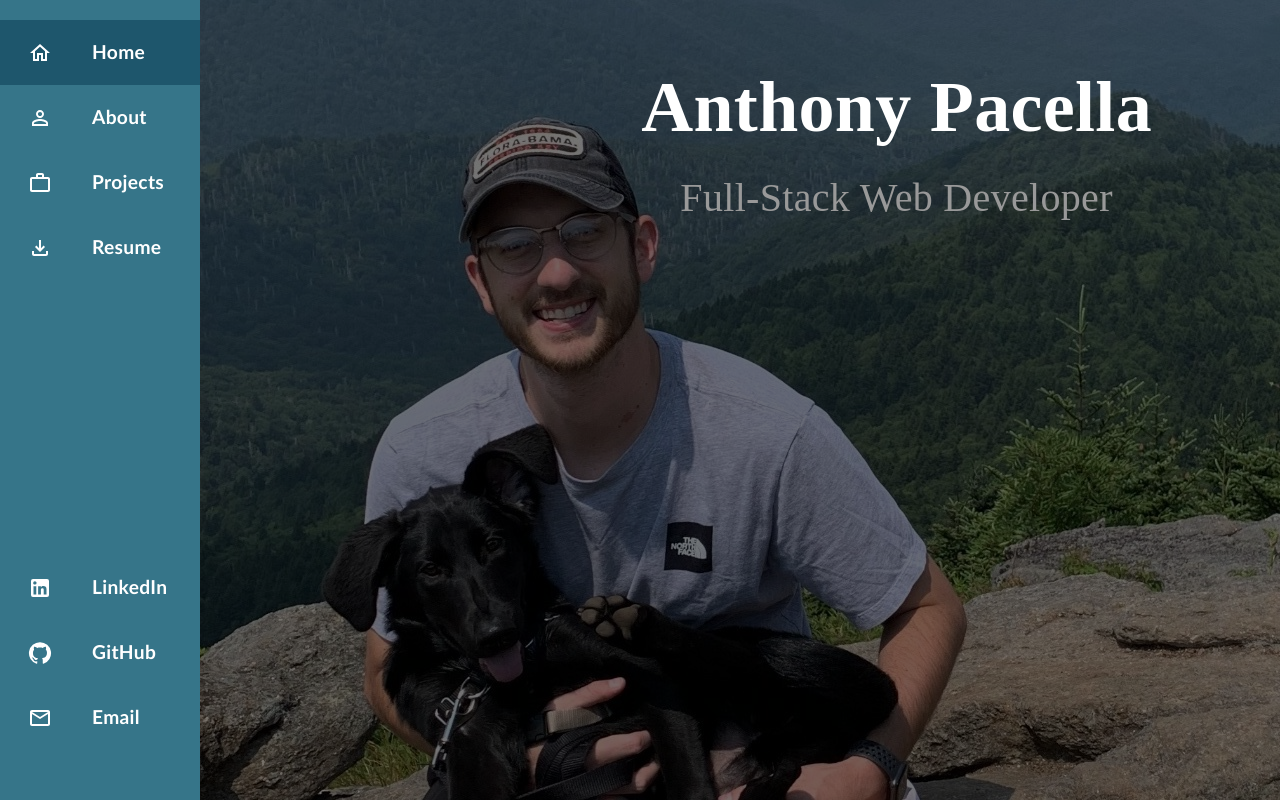
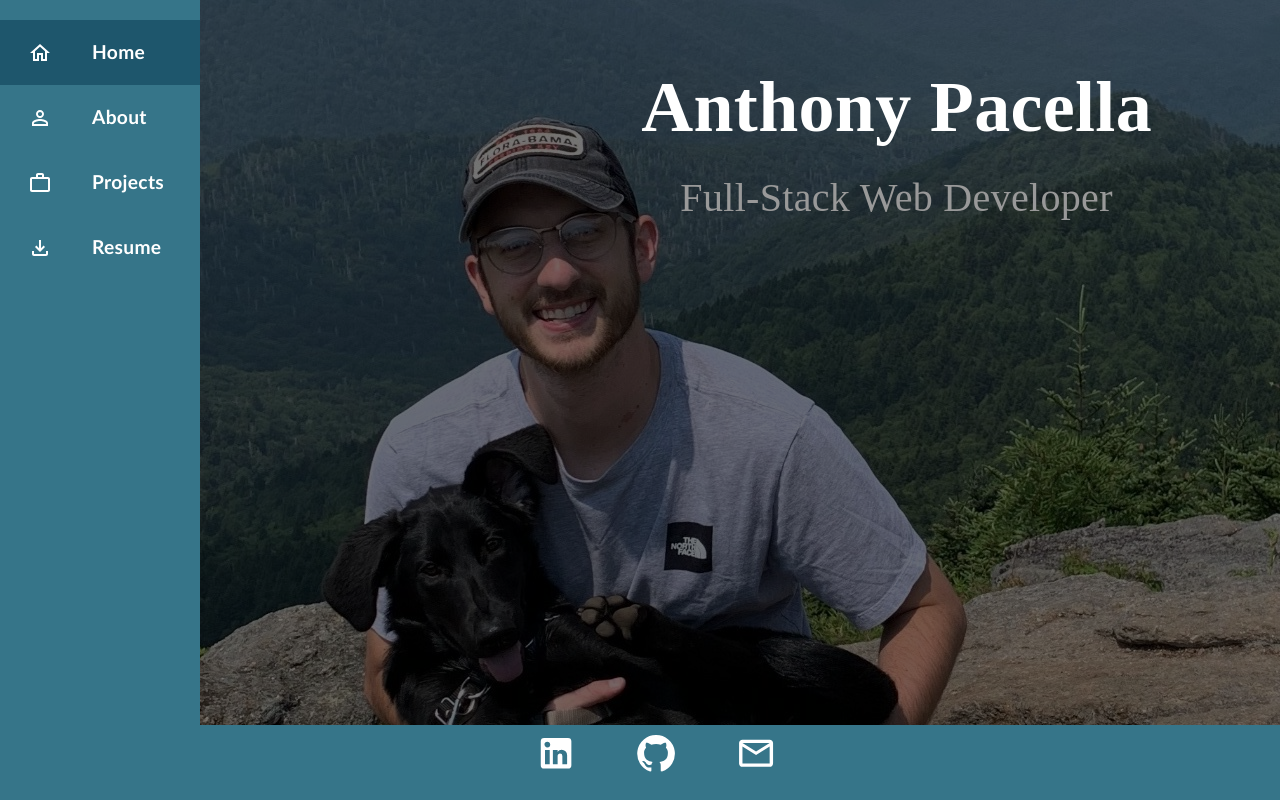
Before and after one commit to anthonypacella/ReactPortfolio, a React (Create React App) app: page / in a window 1280 px wide. Built offline with nearby package versions, Linux system fonts and the light colour scheme; the HTML template or start-up script is replaced by a standard one.

Commit message:
header and footer component added

```diff
--- a/src/App.js
+++ b/src/App.js
@@ -1,8 +1,9 @@
 import React from "react";
-import Sidebar from "./components/Sidebar.js";
+import Header from "./components/Header.js";
 import Hero from "./components/Hero.js";
 import AboutMe from "./components/AboutMe.js";
 import Projects from "./components/Project.js";
+import Footer from './components/Footer';
 import { BrowserRouter as Router, Routes, Route } from 'react-router-dom';
 import Banner from './assets/images/Banner.jpg'
 import '../src/assets/styles/style.css'
@@ -18,21 +19,24 @@ function App() {
                   {
                     <div id="hero" className="hero route bg-image" style = {{ backgroundImage: `url(${Banner})` }}>
                       <div class = "overlay-itro"> </div>
-                        <Sidebar/>
+                        <Header/>
                         <Hero/>
+                        <Footer/>
                     </div>
                   }>
                 </Route>
                 <Route path = '/aboutme' element = {
                     <div className = 'bg-dark'>
-                        <Sidebar/>
+                        <Header/>
                         <AboutMe/>
+                        <Footer/>
                     </div> }>
                 </Route>
                 <Route path = '/projects' element = {
                     <div className = 'bg-dark'>
-                        <Sidebar/>
+                        <Header/>
                         <Projects/>
+                        <Footer/>
                     </div> }>
                 </Route>
               </Routes>
--- a/src/assets/styles/style.css
+++ b/src/assets/styles/style.css
@@ -138,6 +138,7 @@ body {
     overflow: hidden;
     margin-left: 250px;
     margin-right: 50px;
+    margin-bottom: 40000px;
   }
 
   .section-bg {
@@ -322,6 +323,7 @@ nav {
 .belowhero {
     margin-left: 125px;
     margin-right: 125px;
+    margin-bottom: 40px;
 }
 
 .pt-3 {
@@ -402,7 +404,7 @@ nav {
 
 }
 
-.row #icon {
+.row #navicon {
   flex: 40%;
   display: grid;
   place-items: center;
@@ -423,25 +425,8 @@ nav {
   background-color: #1E566C;
 }
 
-
-.contactnavList {
-  height: auto;
-  padding: 0;
-  width: 100%;
-  margin-top: auto;
-  margin-bottom: 50px;
-}
-
 .contactnavList .row {
-  width: 100%;
-  height: 65px;
-  list-style-type: none;
-  margin: 0%;
-  display: flex;
-  flex-direction: row;
   color: white;
-  justify-content: center;
-  align-items: center;
   font-family: 'Trebuchet MS', 'Lucida Sans Unicode', 'Lucida Grande', 'Lucida Sans', Arial, sans-serif;
 
 }
@@ -477,6 +462,7 @@ nav {
 .aboutme {
   margin-left: 250px;
   margin-top: 10px;
+  margin-bottom: 100px;
 }
 
 .projectCard {
@@ -493,6 +479,7 @@ html {
 
 .projectContainer {
   padding: 5px;
+  margin-bottom: 100px;
 }
 
 .fadein{
@@ -512,3 +499,39 @@ html {
     margin-top: auto;
     margin-bottom: 5px;
     }
+
+    .footer {
+      position: fixed;
+      left: 0;
+      bottom: 0;
+      width: 100%;
+      background-color: #367589;
+      color: white;
+      text-align: center;
+      height: 75px;
+    }
+
+    .footerLink {
+      width: 8%;
+      display: inline-block;
+      list-style: none;
+      height: 100%;
+    }
+
+    .footerLink #icon{
+      margin-top: 15px;
+      transform: scale(1.7);
+    }
+
+    .footerLink:hover {
+    cursor: pointer;
+    background-color: #1E566C;
+    }
+
+    .footerList {
+      height: 100%;
+    }
+
+    .aboutMeContainer {
+      margin-bottom: 100px;
+    }
--- a/src/components/AboutMe.js
+++ b/src/components/AboutMe.js
@@ -5,10 +5,11 @@ import headshot from '../assets/images/Headshot.png'
 function aboutMe() {
     return (
         <div className = "aboutme section-title bg-dark">
+            <div className = 'aboutMeContainer'>
             <h2 className = 'bg-dark aboutTitle'>About Me</h2>
-            <div className = "aboutTitleContainer bg-dark">
-                <h3 className = "aboutTitle"> Hello! My name is Anthony Pacella. </h3>
-            </div>
+                <div className = "aboutTitleContainer bg-dark">
+                    <h3 className = "aboutTitle"> Hello! My name is Anthony Pacella. </h3>
+                </div>
 
             <p className = "aboutMeText">I am a 28 year old living in Ohio, hoping to becoming a professional web developer in the near future. Some of my favorite things to do are spend time with my fiancèe and dog and play golf, darts, and pub trivia. I currently work as an HVAC engineer for a HVAC construction company.
             </p>
@@ -34,7 +35,7 @@ function aboutMe() {
             <div className = 'headshotContainer'>
             <img src= {headshot} class="circle headshot" alt=""></img>
             </div>
-
+            </div>
         </div>
     );
 }
--- /dev/null
+++ b/src/components/Footer.js
@@ -0,0 +1,24 @@
+import React from 'react';
+import '../../src/assets/styles/style.css';
+import { ContactData } from './ContactData';
+
+function Footer() {
+return (
+    <div className = 'footer'>
+            <ul className = 'footerList'>
+                {ContactData.map((val,key) => {
+                    return (
+                        <div className = 'footerLink'>
+                            <li key={key} onClick={()=> {window.location.href = val.link}}>
+                            {" "}
+                            <div id='icon'>{val.icon}</div>{" "}
+                        </li>
+                        </div>
+                    );
+                })}
+            </ul>
+    </div>
+);
+}
+
+export default Footer;
--- a/src/components/Sidebar.js
+++ b/src/components/Header.js
@@ -1,14 +1,13 @@
 import React from 'react';
 import '../../src/assets/styles/style.css'
-import { SidebarData } from './SidebarData'
-import { ContactData } from './ContactData';
+import { Navigation } from './Navigation'
 import resume from '../assets/Resume.pdf';
 
 function sideBar() {
     return (
         <div className="sidenav">
             <ul className = 'sidenavList'>
-                {SidebarData.map((val,key) => {
+                {Navigation.map((val,key) => {
                     return (
                         <li key={key} className = 'row' id = {window.location.pathname === val.link ? "active" : ""}onClick={()=> {
                             if (val.title === 'Resume') {
@@ -19,18 +18,7 @@ function sideBar() {
                             }
                         }}>
                             {" "}
-                            <div id='icon'>{val.icon}</div>{" "}
-                            <div id='title'>{val.title}</div>
-                        </li>
-                    );
-                })}
-            </ul>
-            <ul className = 'contactnavList'>
-                {ContactData.map((val,key) => {
-                    return (
-                        <li key={key} className = 'row' onClick={()=> {window.location.href = val.link}}>
-                            {" "}
-                            <div id='icon'>{val.icon}</div>{" "}
+                            <div id='navicon'>{val.icon}</div>{" "}
                             <div id='title'>{val.title}</div>
                         </li>
                     );
--- a/src/components/SidebarData.js
+++ b/src/components/Navigation.js
@@ -4,7 +4,7 @@ import AboutIcon from '@mui/icons-material/PersonOutline';
 import WorkIcon from '@mui/icons-material/WorkOutline';
 import FileDownloadOutlinedIcon from '@mui/icons-material/FileDownloadOutlined';
 
-export const SidebarData = [
+export const Navigation = [
     {
         title: 'Home',
         icon: <HomeIcon />,
--- a/src/components/Project.js
+++ b/src/components/Project.js
@@ -1,8 +1,6 @@
 import React from 'react';
 import '../../src/assets/styles/style.css';
 import { ProjectData } from './ProjectData';
-import pic from '../assets/images/FinalProjectImage.jpeg'
-
 
 function Project() {
   return (
--- a/src/components/ProjectData.js
+++ b/src/components/ProjectData.js
@@ -1,4 +1,3 @@
-import React from "react";
 import FinalProjectPhoto from '../assets/images/FinalProjectImage.jpeg';
 import Project2Photo from '../assets/images/Project2Image.png'
 import Project3Photo from '../assets/images/Project3Image.png'
```
Also changed, not shown: 1 other file (tests, documents, lock files or other folders).
